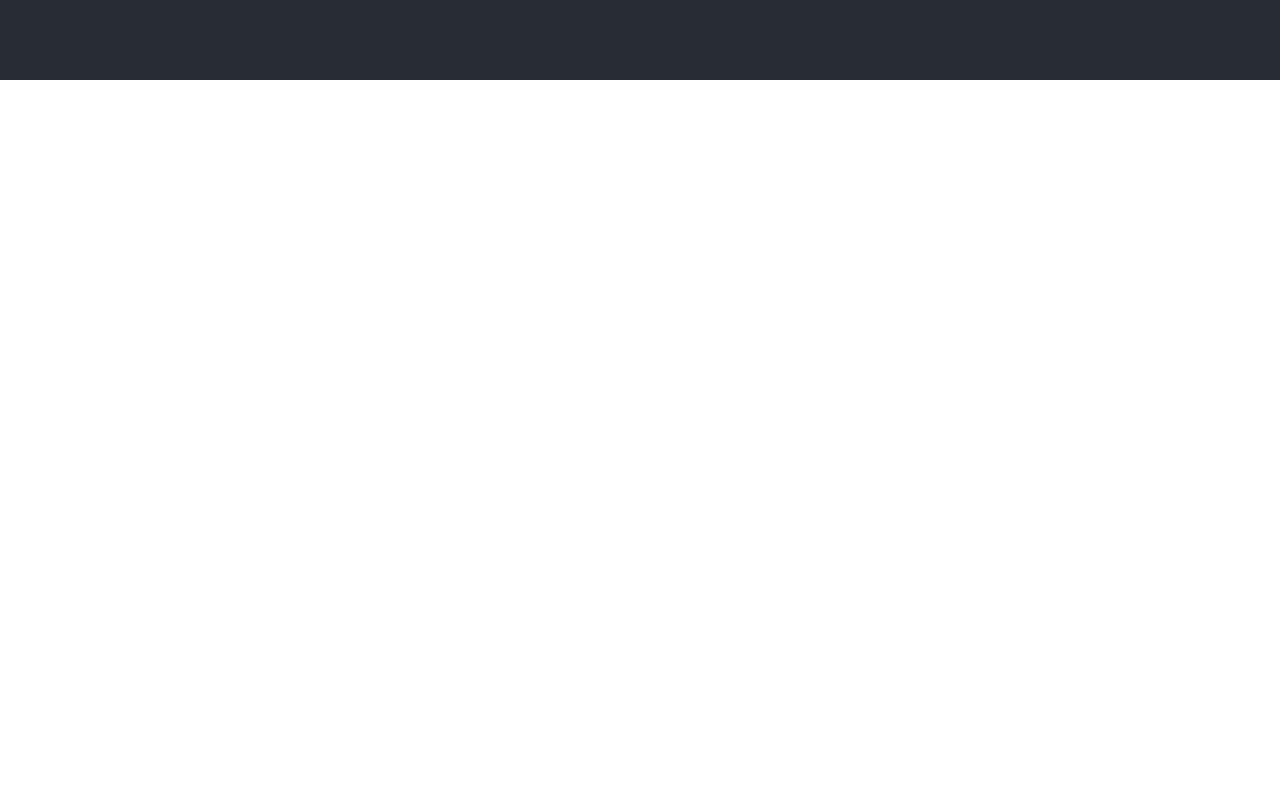
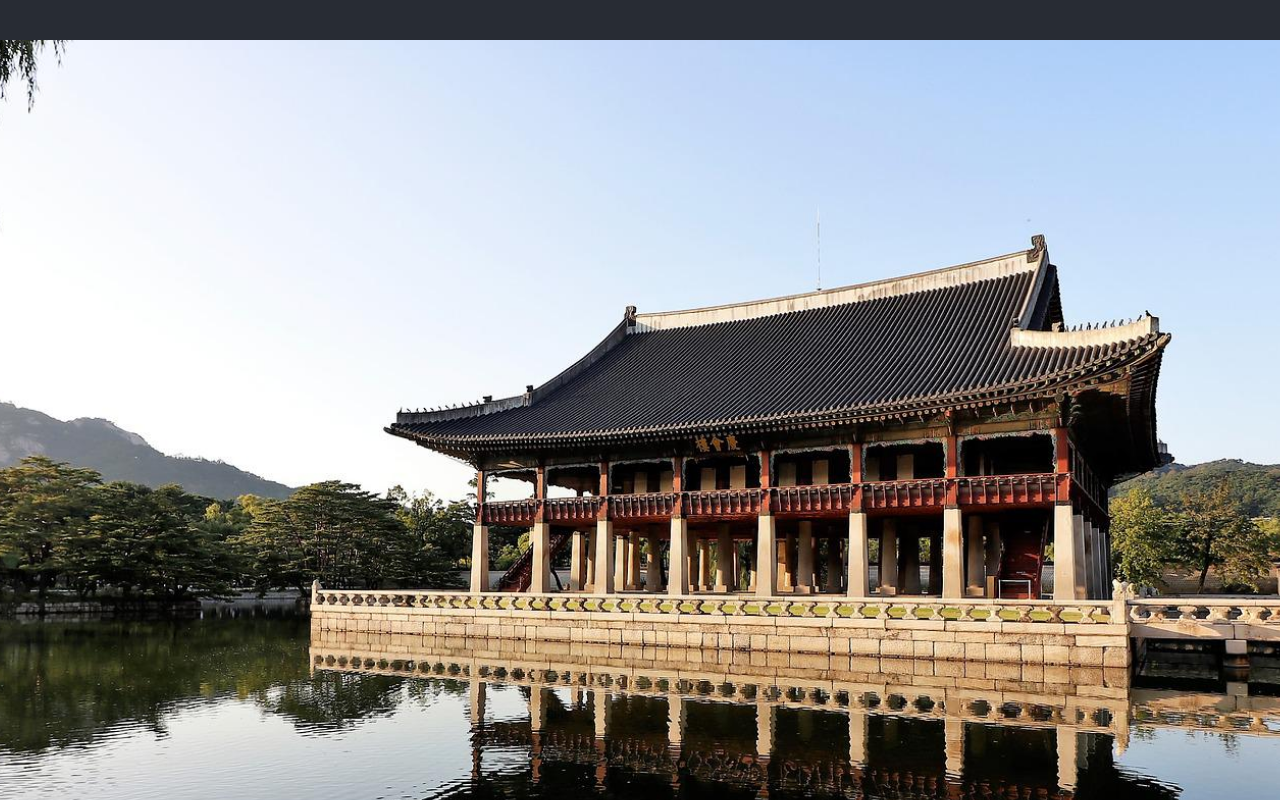
Before and after one commit to KNUTKnutu/Knutu, a React (Vite) app in the folder frontend/: page / in a window 1280 px wide. Shown: the top 800 px of the page. Built offline with nearby package versions, Linux system fonts and the light colour scheme.

Commit message:
KNUT-15 [Client] Scene Files

```diff
--- a/frontend/src/App.css
+++ b/frontend/src/App.css
@@ -1,27 +1,44 @@
+:root {
+  --font-color: white;
+  --screen-width: 1920px;
+  --screen-height: 1100px;
+}
+
+body {
+  color: var(--font-color);
+  background-image: url(/src/Assets/gyeongbok-palace_for_bg_1920-1079.jpg);
+  background-position: center;
+  background-repeat: no-repeat;
+  background-size: cover;
+  opacity: 1;
+  overflow: hidden;
+}
+
 .App {
   text-align: center;
   resize: none;
-  width: 1920px;
-  height: 1080px;
+  width: var(--screen-width);
+  height: var(--screen-height);
   overflow: hidden;
 }
 
 header {
   background-color: #282c34;
-  min-height: 10vh;
-  display: flex;
-  flex-direction: column;
-  align-items: center;
-  justify-content: center;
-  font-size: calc(10px + 2vmin);
-  color: white;
-  resize: none;
+  min-height: 5vh;
+  max-height: 5vh;
 }
 
 main {
+  height: calc(var(--screen-height) - 10vh);
+}
 
+/* Scenes */
+main > * {
+  position: absolute;
+  top: -100vh;
 }
 
 footer {
-
+  background-color: #183a86;
+  min-height: 5vh;
 }
--- a/frontend/src/App.tsx
+++ b/frontend/src/App.tsx
@@ -1,6 +1,9 @@
 import { useState } from 'react'
 import logo from './logo.svg'
 import './App.css'
+import GameScene from "/src/Scenes/GameScene/GameScene";
+import IntroScene from "/src/Scenes/IntroScene/IntroScene";
+import LobbyScene from "/src/Scenes/LobbyScene/LobbyScene";
 
 function App() {
   const [count, setCount] = useState(0)
@@ -10,6 +13,9 @@ function App() {
       <header>
       </header>
       <main>
+        <GameScene />
+        <IntroScene />
+        <LobbyScene />
       </main>
       <footer>
       </footer>
--- /dev/null
+++ b/frontend/src/Scenes/GameScene/GameScene.tsx
@@ -0,0 +1,9 @@
+const GameScene: React.FC = (): JSX.Element => {
+    return (
+        <div>
+            GameScene
+        </div>
+    );
+};
+
+export default GameScene;
--- /dev/null
+++ b/frontend/src/Scenes/IntroScene/IntroScene.tsx
@@ -0,0 +1,9 @@
+const IntroScene: React.FC = (): JSX.Element => {
+    return (
+        <div>
+            IntroScene
+        </div>
+    );
+};
+
+export default IntroScene;
--- /dev/null
+++ b/frontend/src/Scenes/LobbyScene/LobbyScene.tsx
@@ -0,0 +1,9 @@
+const LobbyScene: React.FC = (): JSX.Element => {
+    return (
+        <div>
+            LobbyScene
+        </div>
+    );
+};
+
+export default LobbyScene;
```
Also changed, not shown: frontend/src/Assets/gyeongbok-palace_for_bg_1920-1079.jpg (added), frontend/src/Scenes/GameScene/GameScene.css (added), frontend/src/Scenes/IntroScene/IntroScene.css (added), frontend/src/Scenes/LobbyScene/LobbyScene.css (added).
